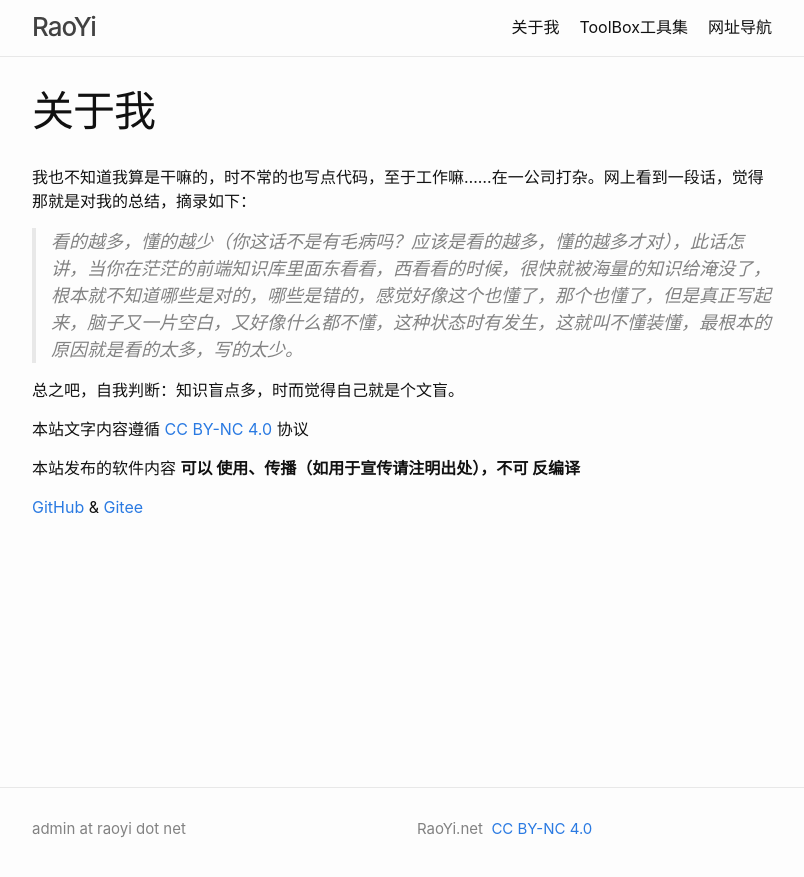
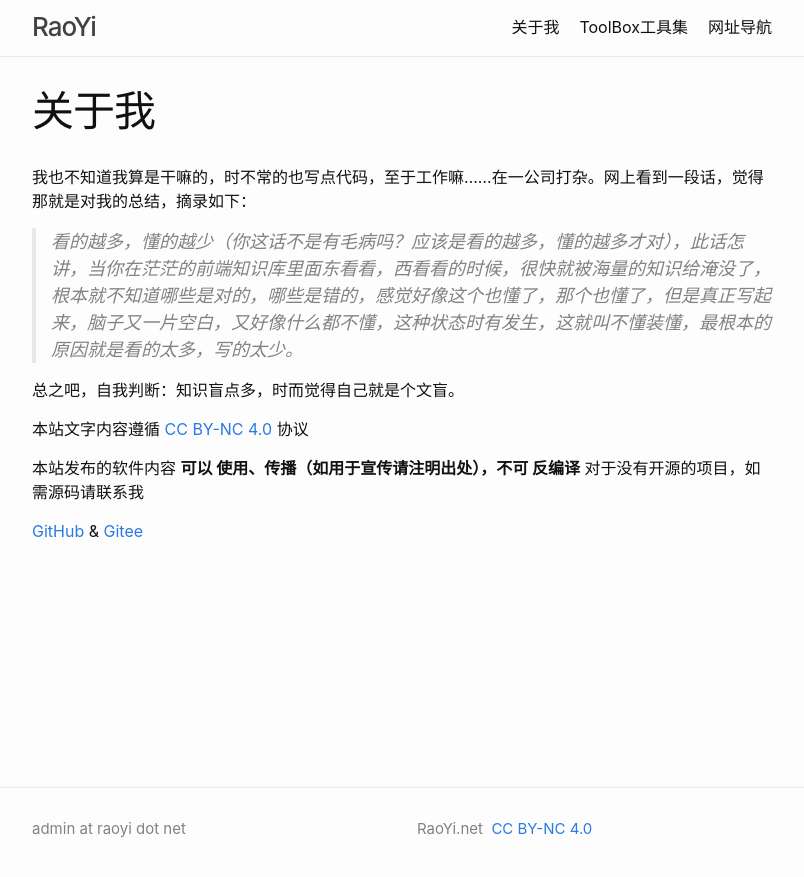
Before and after one commit to raoyi/raoyi.github.io, a Jekyll site: the page built from about.md, in a window 1280 px wide. Shown: the top 877 px of the page, without its empty margins (238-1042 px from the left). Built offline with Jekyll 4.4.1, drawn with Linux system fonts in a browser that asks for light colours.

Commit message:
Update about.md

```diff
--- a/about.md
+++ b/about.md
@@ -12,6 +12,6 @@ permalink: /about/
 
 本站文字内容遵循 <a rel="license" href="https://creativecommons.org/licenses/by-nc/4.0/" target="_blank">CC BY-NC 4.0</a> 协议
 
-本站发布的软件内容 <b>可以 使用、传播（如用于宣传请注明出处），不可 反编译</b>
+本站发布的软件内容 <b>可以 使用、传播（如用于宣传请注明出处），不可 反编译</b> 对于没有开源的项目，如需源码请联系我
 
 <a href="https://github.com/raoyi" target="_blank">GitHub</a> & <a href="https://gitee.com/raoyi" target="_blank">Gitee</a>
```
